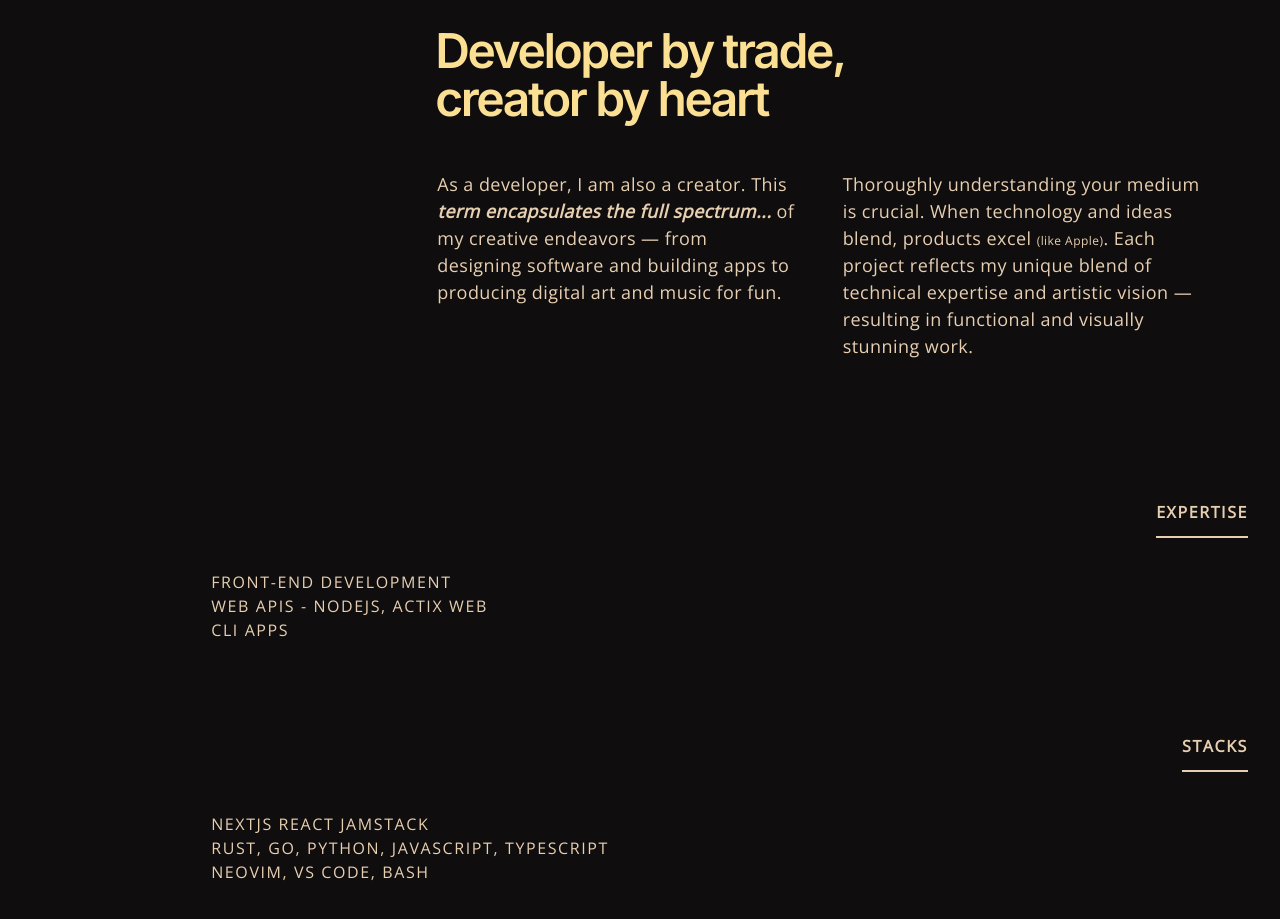
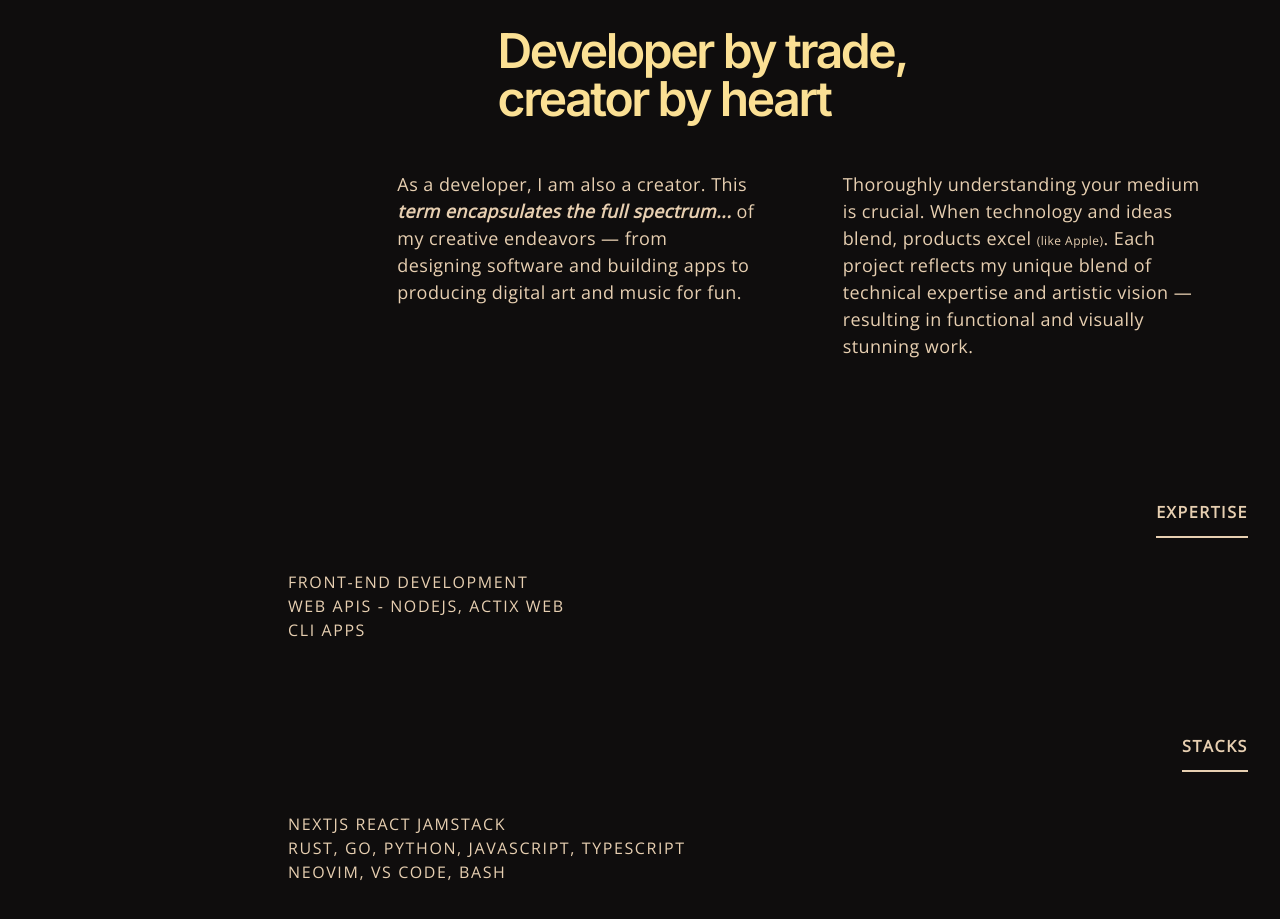
Before and after one commit to lloydlobo/lloydlobo.com, a Next.js app: page / in a window 1280 px wide. Shown: the part 3240-4159 px from the top of the page. Built offline with nearby package versions, Linux system fonts and the light colour scheme.

Commit message:
style: hacky transform to left on lg viewport

```diff
--- a/pages/index.tsx
+++ b/pages/index.tsx
@@ -794,27 +794,19 @@ export default function IndexPage() {
               About
             </h2>
           </div>
-          <div className="w-full  text-secondary lg:place-items-center">
+          <div className="w-full text-secondary lg:place-items-center">
+            <div className="grid lg:grid-cols-3">
               <h2
-              className={`text-left text-5xl font-semibold tracking-tighter text-primary ${inter.className}`}
+                className={`relative text-left text-5xl font-semibold tracking-tighter text-primary lg:-left-10 lg:col-start-2 lg:col-end-4 ${inter.className}`}
               >
                 Developer by trade,
                 <br />
                 creator by heart
               </h2>
+            </div>
             <div className="grid grid-cols-2 space-y-12 text-lg leading-normal tracking-wide lg:grid-cols-3">
-              <ul className={`hidden`}>
-                <li className="">
-                  <Link href={`#work`}>Work</Link>
-                </li>
-                <li className="">
-                  <Link href={`#work`}>About</Link>
-                </li>
-                <li className="">
-                  <Link href={`#work`}>Contact</Link>
-                </li>
-              </ul>
-              <p className="col-start-1 pr-12 lg:col-start-2">
+              <div className="ghost"></div>
+              <p className="relative col-start-1 pr-12 lg:-left-10 lg:col-start-2">
                 As a developer, I am also a creator. This{" "}
                 <span className="font-bold italic">
                   term encapsulates the full spectrum{"... "}
@@ -831,7 +823,7 @@ export default function IndexPage() {
               </p>
             </div>
 
-            <div className="ml-auto w-[81vw]  space-y-20 tracking-widest ">
+            <div className="ml-auto w-[75vw]  space-y-20 tracking-widest ">
               <div className="mt-32">
                 <h3
                   className="mb-8 flex items-baseline justify-between place-self-end
```
Lines whose indentation alone changed are shown as unchanged.
